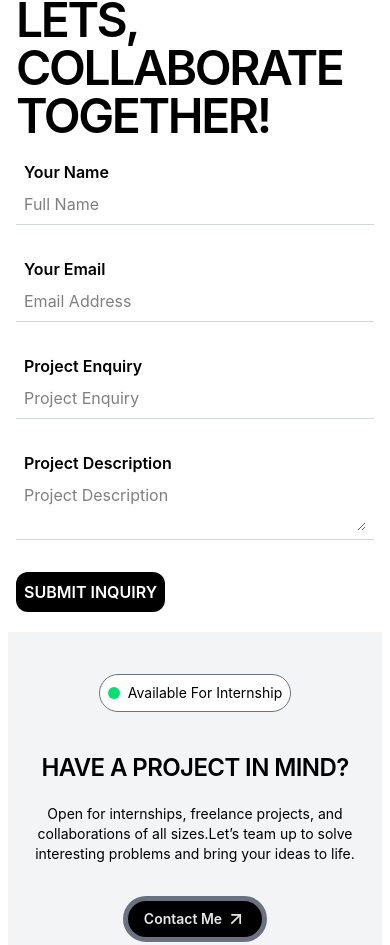
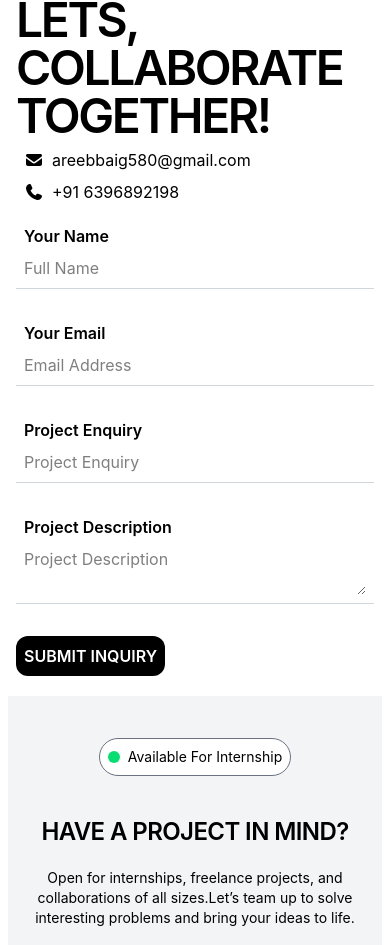
Before and after one commit to areebbaig580/Portfolio, a React app: page / in a window 390 px wide. Shown: the part 3870-4815 px from the top of the page. Built offline with nearby package versions, Linux system fonts and the light colour scheme; the HTML template or start-up script is replaced by a standard one.

Commit message:
email and phone contact

```diff
--- a/src/pages/Contact.jsx
+++ b/src/pages/Contact.jsx
@@ -1,5 +1,7 @@
 import React from 'react'
 import Form from '../components/forms/Form'
+import { FontAwesomeIcon } from '@fortawesome/react-fontawesome'
+import { faContactBook, faEnvelope, faPhone } from '@fortawesome/free-solid-svg-icons'
 
 const Contact = () => {
   return (
@@ -9,6 +11,11 @@ const Contact = () => {
         <div className='uppercase text-5xl md:text-8xl font-semibold tracking-tighter'>Lets,</div>
         <div className='uppercase text-5xl md:text-8xl font-semibold tracking-tighter'>Collaborate</div>
         <div className='uppercase text-5xl md:text-8xl font-semibold tracking-tighter'>Together!</div>
+        <div className='flex flex-col mt-2 pl-2 gap-2'>
+
+        <a href='mailto:areebbig580@gmail.com' className='flex items-center gap-2'><FontAwesomeIcon icon={faEnvelope}/> areebbaig580@gmail.com</a>
+        <a href="callto:+91 6396892198" className='flex items-center gap-2'><FontAwesomeIcon icon={faPhone}/> +91 6396892198</a>
+        </div>
 
       </div>
       <Form/>
```
